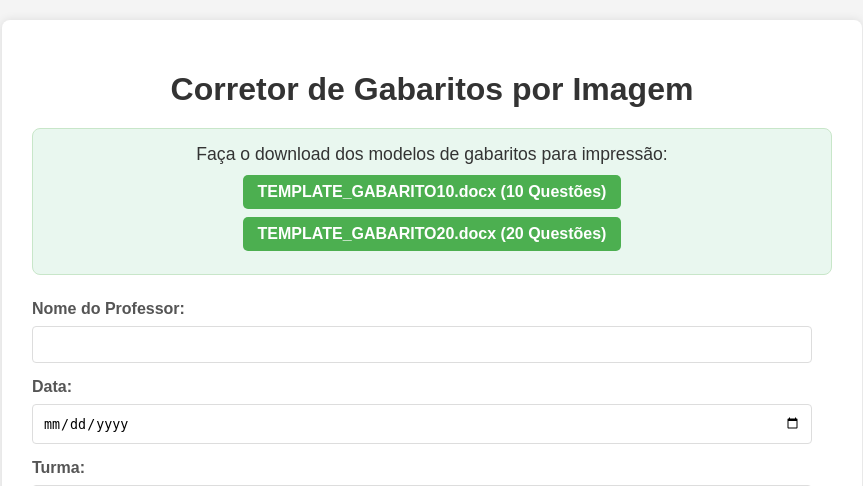
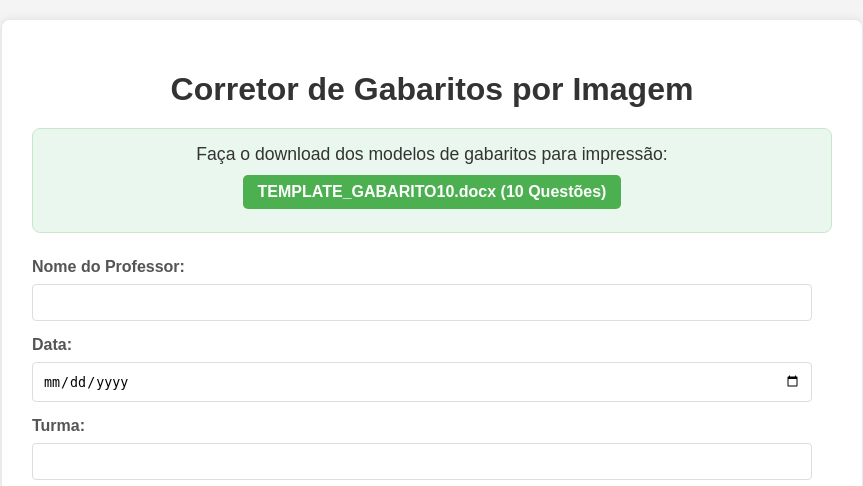
Before and after one commit to jorgecarneirob/corretor_gabarito, a Flask app: page / in a window 1280 px wide. Shown: the top 486 px of the page, without its empty margins (208-1071 px from the left). Run offline with Flask 3, Linux system fonts and the light colour scheme.

Commit message:
Retira botão prova 20 questões

```diff
--- a/templates/index.html
+++ b/templates/index.html
@@ -14,8 +14,7 @@
             <p>Faça o download dos modelos de gabaritos para impressão:</p>
             <ul>
                 <li><a href="{{ url_for('download_template', filename='TEMPLATE_GABARITO10.docx') }}" download>TEMPLATE_GABARITO10.docx (10 Questões)</a></li>
-                <li><a href="{{ url_for('download_template', filename='TEMPLATE_GABARITO20.docx') }}" download>TEMPLATE_GABARITO20.docx (20 Questões)</a></li>
-            </ul>
+             </ul>
         </div>
 
         <form action="/upload" method="post" enctype="multipart/form-data" id="correctionForm">
```
Also changed, not shown: README.md.
